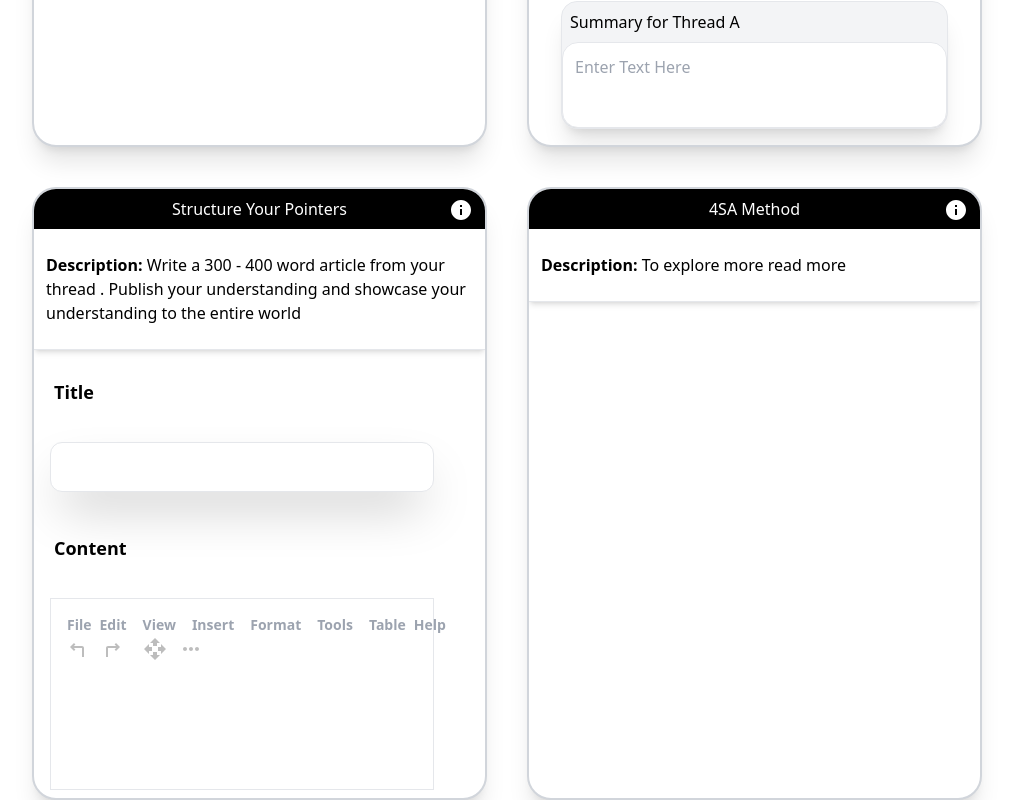
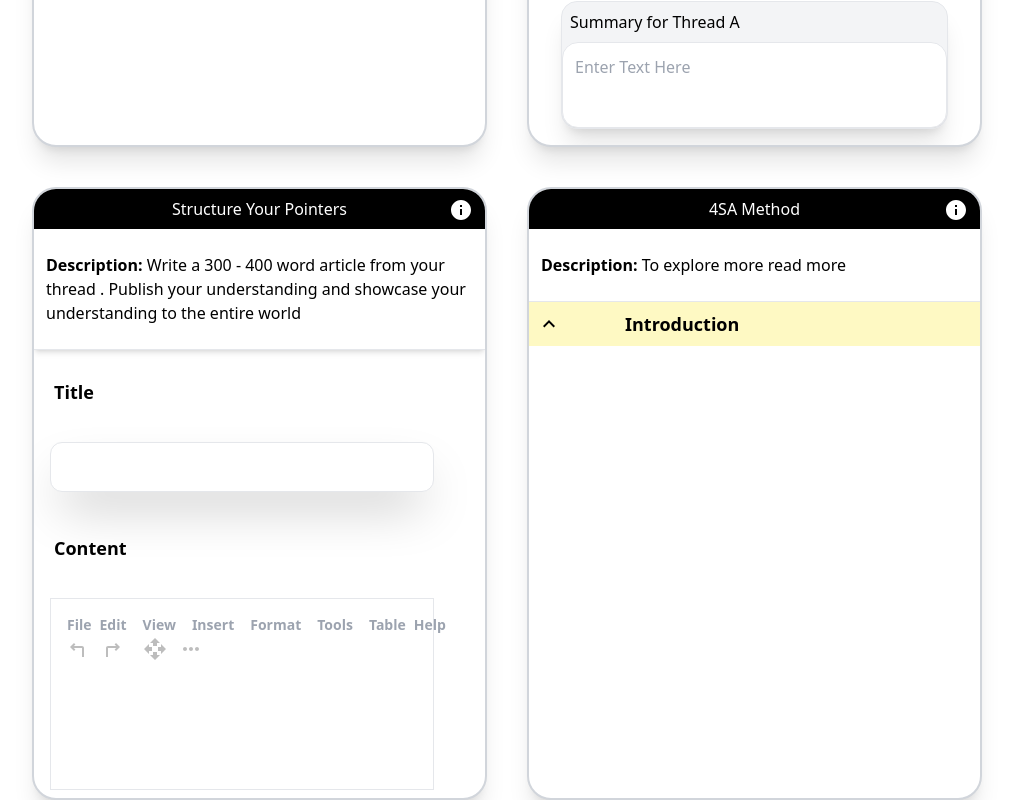
Before and after one commit to fiker31/Deep-tought-website, a React (Vite) app: page / in a window 1280 px wide. Shown: the part 884-1684 px from the top of the page, without its empty margins (133-1146 px from the left). Built offline with nearby package versions, Linux system fonts and the light colour scheme.

Commit message:
add header

```diff
--- a/src/components/body.jsx
+++ b/src/components/body.jsx
@@ -159,7 +159,10 @@ const Body = () => {
          icon={<InfoIcon color="white" />}
          header="To explore more read more"
         >
-
+      <div className="flex p-2 bg-yellow-100 items-center">
+              <KeyboardArrowUpIcon color="black"/>
+              <h3 className="ml-16 font-bold text-lg">Introduction</h3>
+            </div>
 
 
         </Board>
```
